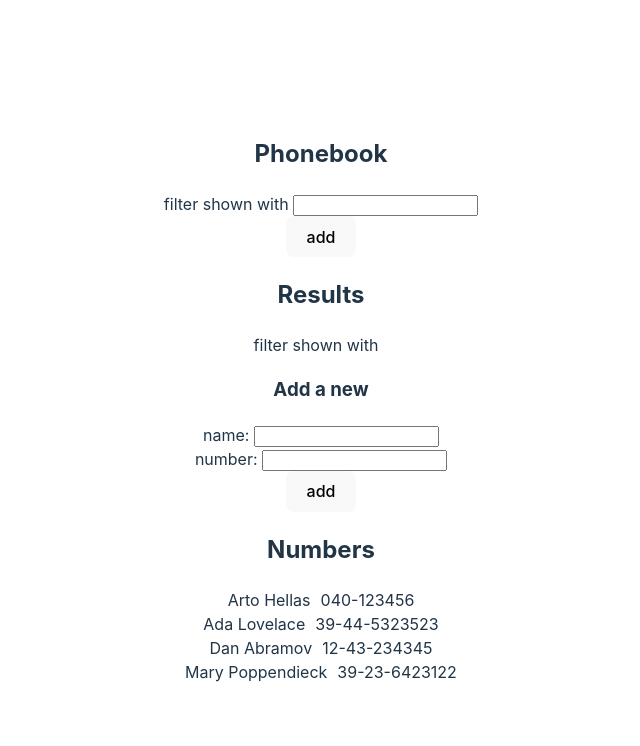
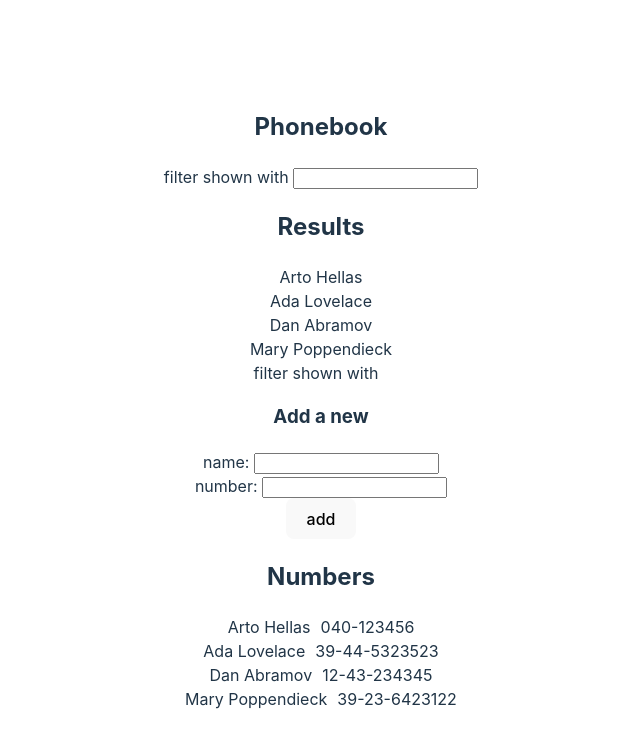
Before and after one commit to wunder-frau/full-stack-open, a React (Vite) app in the folder part2/phonebook/: page / in a window 1280 px wide. Shown: the top 746 px of the page, without its empty margins (319-959 px from the left). Built offline with nearby package versions, Linux system fonts and the light colour scheme.

Commit message:
part02: fix filter

```diff
--- a/part2/phonebook/src/App.jsx
+++ b/part2/phonebook/src/App.jsx
@@ -12,7 +12,6 @@ function App() {
   ])
   const [newName, setNewName] = useState('')
   const [newNumber, setNewNumber] = useState('')
-  const [filterr, setFilter] = useState([])
   const [inputFilter, setInputFilter] = useState('')
 
   const handleFilterInput =(e)=> {
@@ -42,33 +41,25 @@ function App() {
     setNewNumber("")
   }
 
-  const handleAddFilter =(e)=> {
-    e.preventDefault();
     const filtered = persons.filter(person => person.name.toLowerCase().includes(inputFilter.toLowerCase()))
-    setFilter(filtered)
-    setInputFilter("")
-  }
+
   return (
     <div>
       <h2>Phonebook</h2>
-      <form  onSubmit={handleAddFilter}>
+      <form >
         <div>
         filter shown with <input
           type="text"
           id="filter"
           name="filter"
-          required
           value={inputFilter}
           autoComplete="off"
           onChange={handleFilterInput}/>
         </div>
-        <div>
-          <button type="submit">add</button>
-        </div>
       </form>
       <h2>Results</h2>
       <ul>
-        {filterr.map((person, index) => (
+        {filtered.map((person, index) => (
           <li key={index}>{person.name}</li>
         ))}
       </ul>
```
